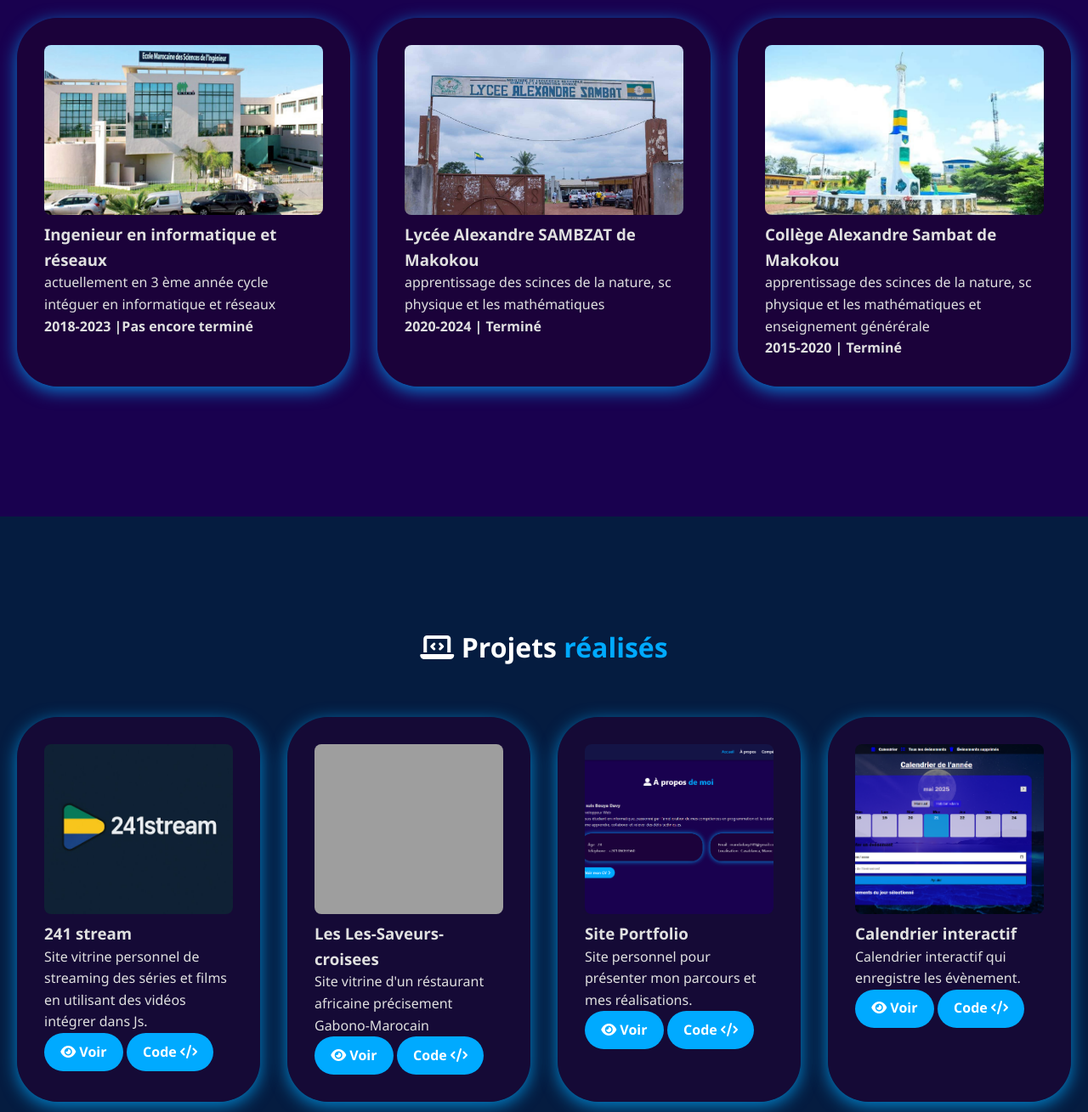
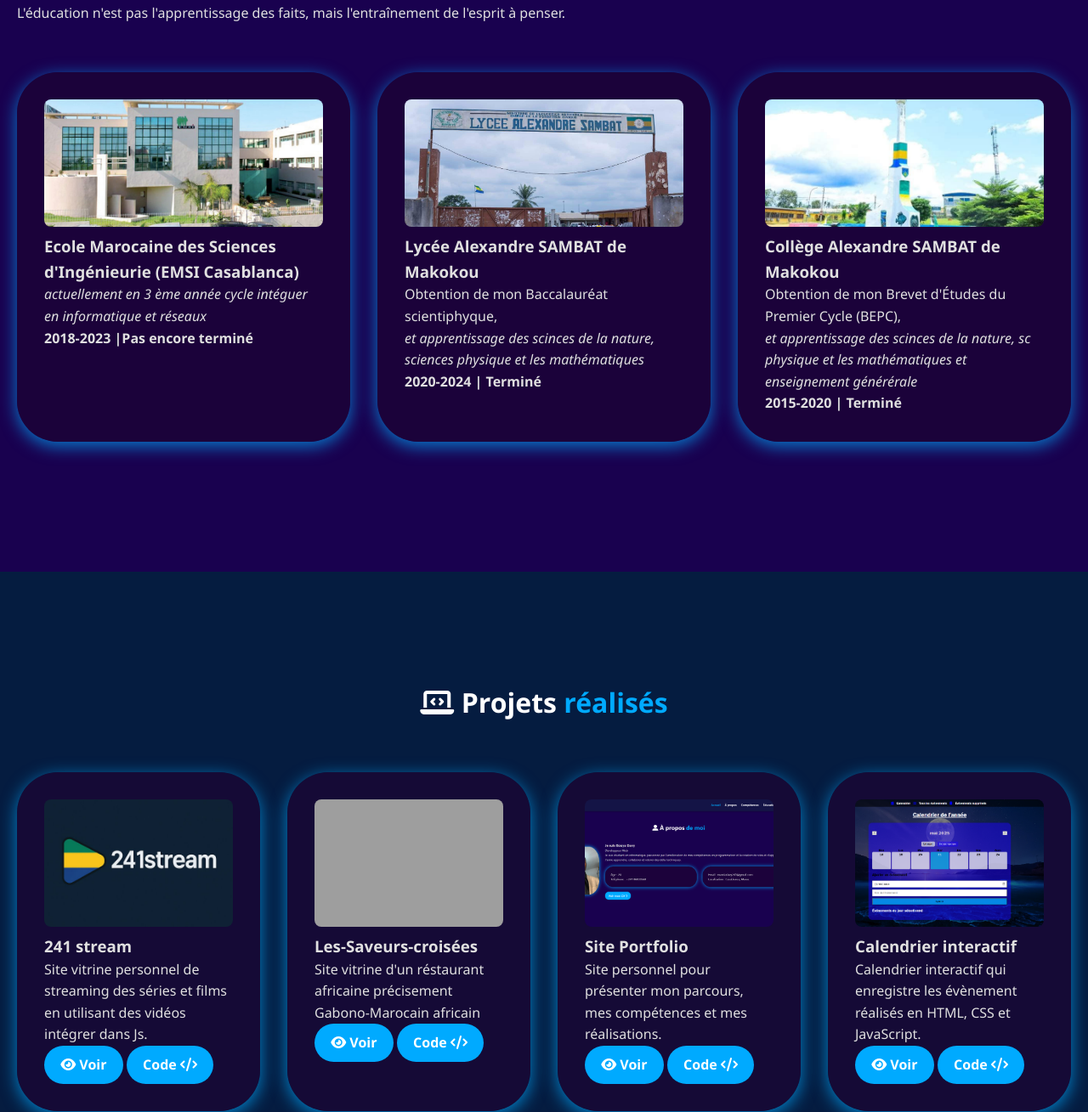
Before and after one commit to Dan-tech1/bouya-davy, a plain HTML site: page index.html in a window 1280 px wide. Shown: the part 2165-3474 px from the top of the page at 85% size. Drawn offline with nearby package versions, Linux system fonts and the light colour scheme; grey boxes are pictures that could not be loaded.

Commit message:
nouvelle modifications

```diff
--- a/index.html
+++ b/index.html
@@ -9,17 +9,17 @@
     <!-- Open Graph -->
     <meta property="og:title" content="Portfolio de Bouya Davy | Développeur Web">
     <meta property="og:description" content="Bienvenue sur mon portfolio. Explorez mes compétences, projets et parcours.">
-    <meta property="og:image" content="https://ton-site.com/assets/images/personal.jpg">
-    <meta property="og:url" content="https://ton-site.com">
+    <meta property="og:image" content="https://dan-tech1.github.io/bouya-davy/style.css/images/bouya.jpg">
+    <meta property="og:url" content="https://dan-tech1.github.io/bouya-davy/">
     <meta property="og:type" content="website">
 
     <!-- Twitter Card -->
     <meta name="twitter:card" content="summary_large_image">
     <meta name="twitter:title" content="Bouya Davy | Développeur Web">
     <meta name="twitter:description" content="Mon portfolio personnel de développeur web. Découvrez mes projets et compétences.">
-    <meta name="twitter:image" content="https://ton-site.com/assets/images/personal.jpg">
+    <meta name="twitter:image" content="https://dan-tech1.github.io/bouya-davy/style.css/images/bouya.jpg">
 
-    <link rel="icon" href="./assets/images/personal.jpg" type="image/jpeg">
+    <link rel="icon" type="image/png" href="style.css/images/bouya.jpg" sizes="32x32" style="border-radius: 50%;">
     <link rel="stylesheet" href="https://cdnjs.cloudflare.com/ajax/libs/font-awesome/6.5.0/css/all.min.css">
     <!-- FontAwesome CDN -->
     <link rel="stylesheet" href="./style.css/css/style.css">
@@ -77,7 +77,7 @@
                     <img draggable="false" class="tilt" src="style.css/images/bouya.jpg" alt="Profil Bouya Davy">
                 </div>
                 <div class="content">
-                    <h3>Je suis Bouya Davy</h3>
+                    <h3>Je suis OKOTSEBATSA BOUYA Davy</h3>
                     <span class="tag">Développeur Web</span>
                     <p>Je suis étudiant en informatique, passionné par l'amélioration de mes compétences en programmation et la création de sites et d'applications web. J'aime apprendre, collaborer et relever des défis techniques.</p>
                     <div class="box-container">
@@ -91,7 +91,7 @@
                         </div>
                     </div>
                     <div class="resumebtn">
-                        <a href="cv/CV-BOUYA-DAVY.pdf.pdf" target="_blank" class="btn"><span>Voir mon CV</span>
+                        <a href="cv/BOUYA-DAVY-CV.pdf" target="_blank" class="btn"><span>Voir mon CV</span>
                             <i class="fas fa-chevron-right"></i>
                         </a>
                     </div>
@@ -153,8 +153,8 @@
                         <img draggable="false" src="style.css/images/emsi.jpg" alt="école marocaine des sciences de l'ingénieur">
                     </div>
                     <div class="content">
-                        <h3>Ingenieur en informatique et réseaux</h3>
-                        <p>actuellement en 3 ème année cycle intéguer en informatique et réseaux</p>
+                        <h3>Ecole Marocaine des Sciences d'Ingénieurie (EMSI Casablanca)</h3>
+                        <em><p>actuellement en 3 ème année cycle intéguer en informatique et réseaux</p></em>
                         <h4>2018-2023 |Pas encore terminé</h4>
                     </div>
                 </div>
@@ -163,8 +163,9 @@
                         <img draggable="false" src="style.css/images/alexandresambat.jpg" alt="Lycée Alexandre Sambat de Makokou">
                     </div>
                     <div class="content">
-                        <h3>Lycée Alexandre SAMBZAT de Makokou</h3>
-                        <p> apprentissage des scinces de la nature, sc physique et les mathématiques</p>
+                        <h3>Lycée Alexandre SAMBAT de Makokou</h3>
+                        <p>Obtention de mon Baccalauréat scientiphyque,
+                        <em><br>et apprentissage des scinces de la nature, sciences physique et les mathématiques</p></em>
                         <h4>2020-2024 | Terminé</h4>
                     </div>
                 </div>
@@ -173,8 +174,9 @@
                         <img draggable="false" src="style.css/images/makokou.jpg" alt="Collège Alexandre Sambat de Makokou">
                     </div>
                     <div class="content">
-                        <h3>Collège Alexandre Sambat de Makokou</h3>
-                        <p>apprentissage des scinces de la nature, sc physique et les mathématiques et enseignement générérale</p>
+                        <h3>Collège Alexandre SAMBAT de Makokou</h3>
+                        <p>Obtention de mon Brevet d'Études du Premier Cycle (BEPC),
+                        <em><br>et apprentissage des scinces de la nature, sc physique et les mathématiques et enseignement générérale</p></em>
                         <h4>2015-2020 | Terminé</h4>
                     </div>
                 </div>
@@ -204,10 +206,10 @@
                     <img draggable="false" src="style.css/images/saveurs.png" alt="Portfolio">
                     <div class="content">
                         <div class="tag">
-                            <h3>Les Les-Saveurs-croisees</h3>
+                            <h3>Les-Saveurs-croisées</h3>
                         </div>
                         <div class="desc">
-                            <p>Site vitrine d'un réstaurant africaine précisement Gabono-Marocain</p>
+                            <p>Site vitrine d'un réstaurant africaine précisement Gabono-Marocain africain</p>
                             <div class="btns">
                                 <a href="https://dan-tech1.github.io/Les-Saveurs-croisees/" class="btn" target="_blank"><i class="fas fa-eye"></i> Voir</a>
                                 <a href="https://github.com/Dan-tech1/Les-Saveurs-croisees.git" class="btn" target="_blank">Code <i class="fas fa-code"></i></a>
@@ -222,7 +224,7 @@
                             <h3>Site Portfolio</h3>
                         </div>
                         <div class="desc">
-                            <p>Site personnel pour présenter mon parcours et mes réalisations.</p>
+                            <p>Site personnel pour présenter mon parcours, mes compétences et mes réalisations.</p>
                             <div class="btns">
                                 <a href="#" class="btn" target="_blank"><i class="fas fa-eye"></i> Voir</a>
                                 <a href="#" class="btn" target="_blank">Code <i class="fas fa-code"></i></a>
@@ -237,7 +239,7 @@
                             <h3>Calendrier interactif</h3>
                         </div>
                         <div class="desc">
-                            <p>Calendrier interactif qui enregistre les évènement.</p>
+                            <p>Calendrier interactif qui enregistre les évènement réalisés en HTML, CSS et JavaScript.</p>
                             <div class="btns">
                                 <a href="https://dan-tech1.github.io/Calendrier-interactiff/" class="btn" target="_blank"><i class="fas fa-eye"></i> Voir</a>
                                 <a href="https://github.com/Dan-tech1/Calendrier-interactiff.git" class="btn" target="_blank">Code <i class="fas fa-code"></i></a>
@@ -246,16 +248,16 @@
                     </div>
                 </div>
                 <div class="box tilt">
-                    <img draggable="false" src="./assets/images/projects/portfolio.png" alt="Portfolio">
+                    <img draggable="false" src="style.css/images/plats0.jpg" alt="Portfolio">
                     <div class="content">
                         <div class="tag">
-                            <h3>Site Portfolio</h3>
+                            <h3>Délices d'Afrique(Version 1)</h3>
                         </div>
                         <div class="desc">
-                            <p>Site personnel pour présenter mon parcours et mes réalisations.</p>
+                            <p>Site vitrine d'un réstaurant africaine précisement Gabono-Marocain africain</p>
                             <div class="btns">
-                                <a href="#" class="btn" target="_blank"><i class="fas fa-eye"></i> Voir</a>
-                                <a href="#" class="btn" target="_blank">Code <i class="fas fa-code"></i></a>
+                                <a href="https://dan-tech1.github.io/delice_d-Afrique/" class="btn" target="_blank"><i class="fas fa-eye"></i> Voir</a>
+                                <a href="https://github.com/Dan-tech1/delice_d-Afrique.git" class="btn" target="_blank">Code <i class="fas fa-code"></i></a>
                             </div>
                         </div>
                     </div>
--- a/style.css/css/style.css
+++ b/style.css/css/style.css
@@ -288,10 +288,12 @@ section:nth-of-type(even) {
   display: grid;
   grid-template-columns: repeat(auto-fit, minmax(270px, 1fr));
   gap: 2rem;
+  justify-content: center;
+  margin-top: 2rem;
 }
 .box-container img {
-  width: 200px;
-  height: 200px;
+  width: 150px;
+  height: 150px;
   object-fit: cover;
 }
 
```
Also changed, not shown: style.css/images/plats0.jpg (added), 1 other file.
